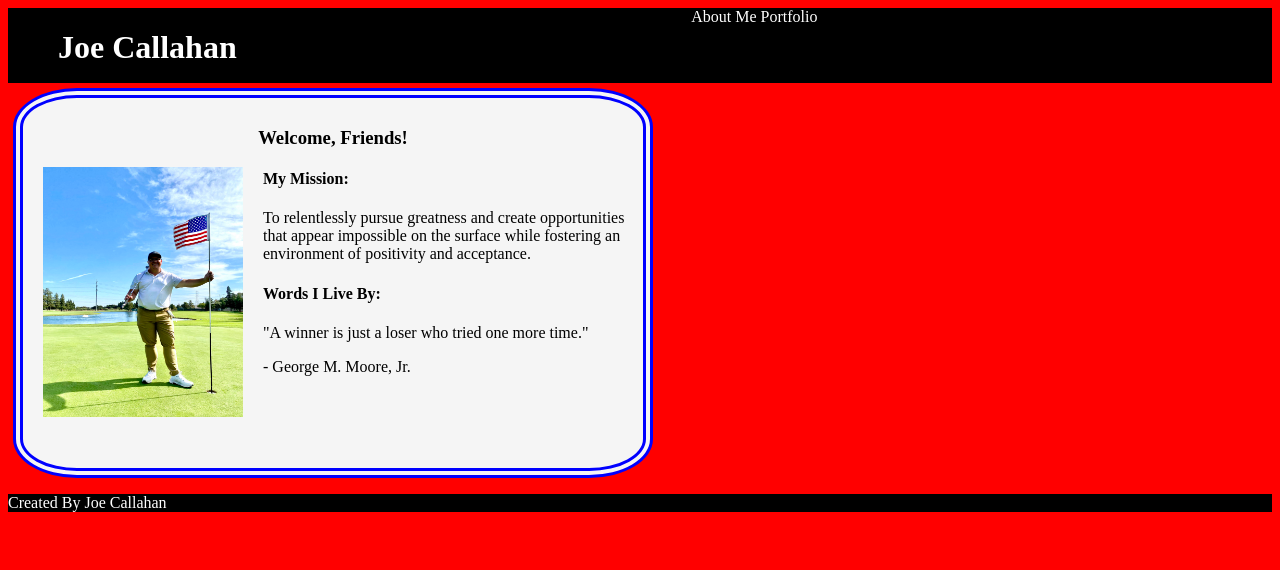
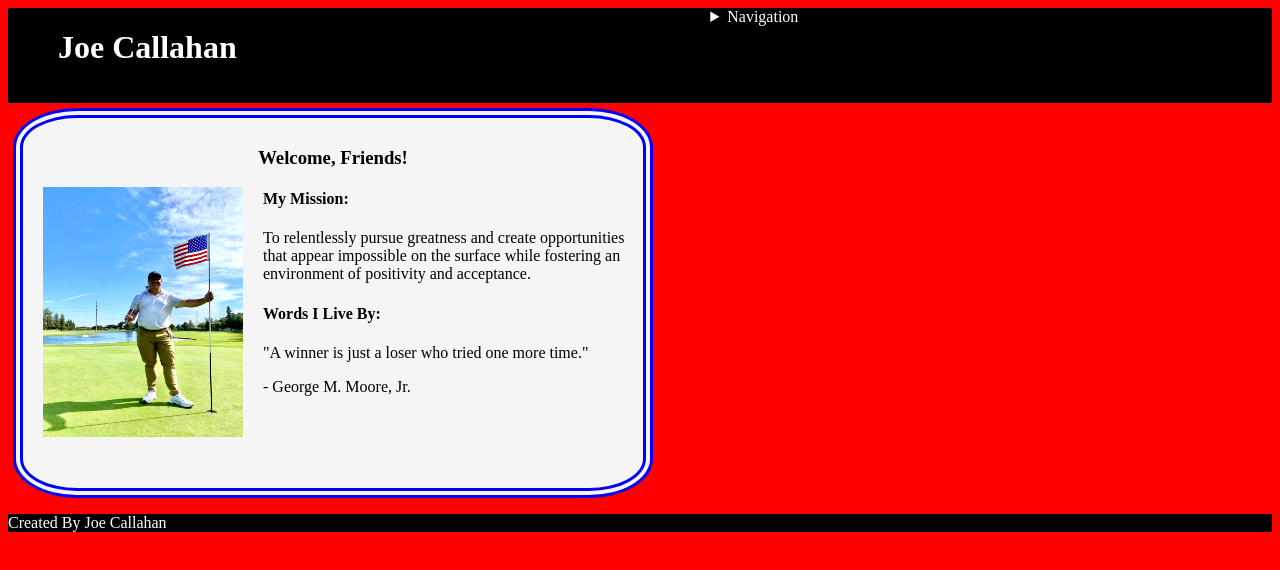
Before and after one commit to Joe-Callahan/career-simulation-personal-website, a plain HTML site: page index.html in a window 1280 px wide. Drawn offline with Linux system fonts and the light colour scheme.

Commit message:
Created navigation dropdown in header

```diff
--- a/index.html
+++ b/index.html
@@ -7,8 +7,11 @@
     <body>
       <header>
         <h1>Joe Callahan</h1>
-        <a href="about.html" class="internal_link">About Me</a>
-        <a href="portfolio.html" class="internal_link">Portfolio</a>
+        <details>
+          <summary>Navigation</summary>
+            <b><p><a href="about.html" class="internal_link">About Me</a></p>
+            <p><a href="portfolio.html" class="internal_link">Portfolio</a></p></b>
+        </details>
       </header>
 
       <main>
--- a/style.css
+++ b/style.css
@@ -6,7 +6,7 @@ header {
   background-color: black;
   color: white;
   text-align: center;
-  min-height: 75px;
+  min-height: 95px;
 }
 
 h1 {
```
Also changed, not shown: about.html (+5 -2 lines), portfolio.html (+7 -2 lines).
